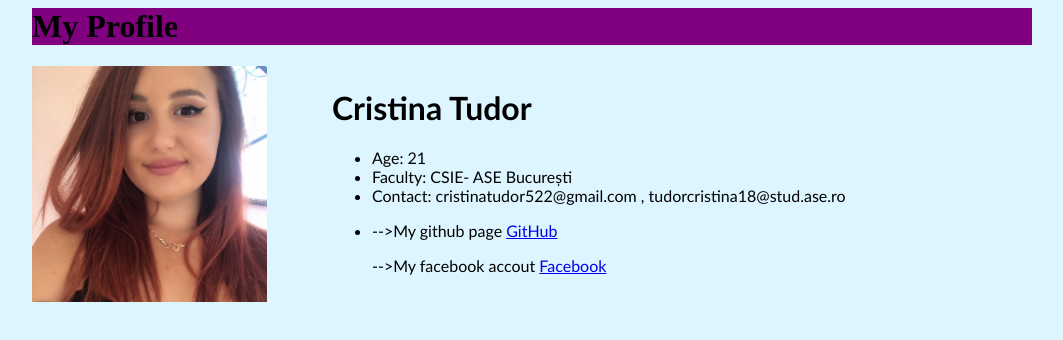
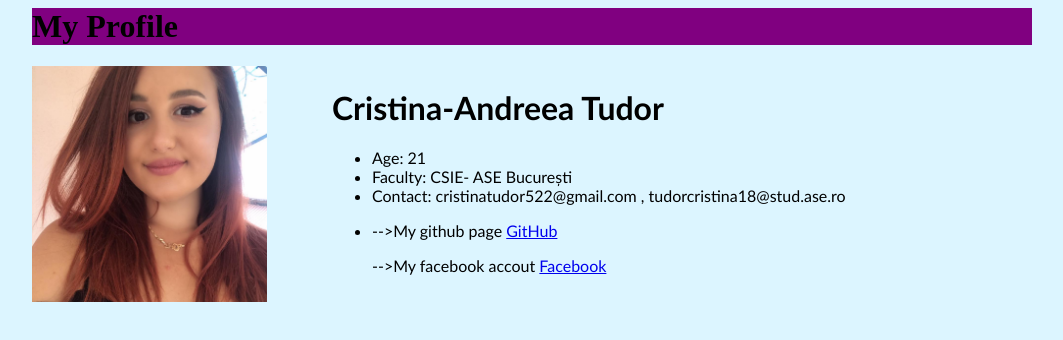
Before and after one commit to CristinaTudor522/profil-cristina-1088, a website: page frontend/information/information.html in a window 1280 px wide. Shown: the whole page, without its empty margins (108-1171 px from the left). Drawn offline with Linux system fonts and the light colour scheme.

Commit message:
Lucrat individual

```diff
--- a/frontend/information/information.html
+++ b/frontend/information/information.html
@@ -46,7 +46,7 @@
 
             <div id="info">
 
-                    <h1>Cristina Tudor</h1>
+                    <h1>Cristina-Andreea Tudor</h1>
                     <ul>
                     <li>Age: 21</li>
                     <li>Faculty: CSIE- ASE București</li>
```
